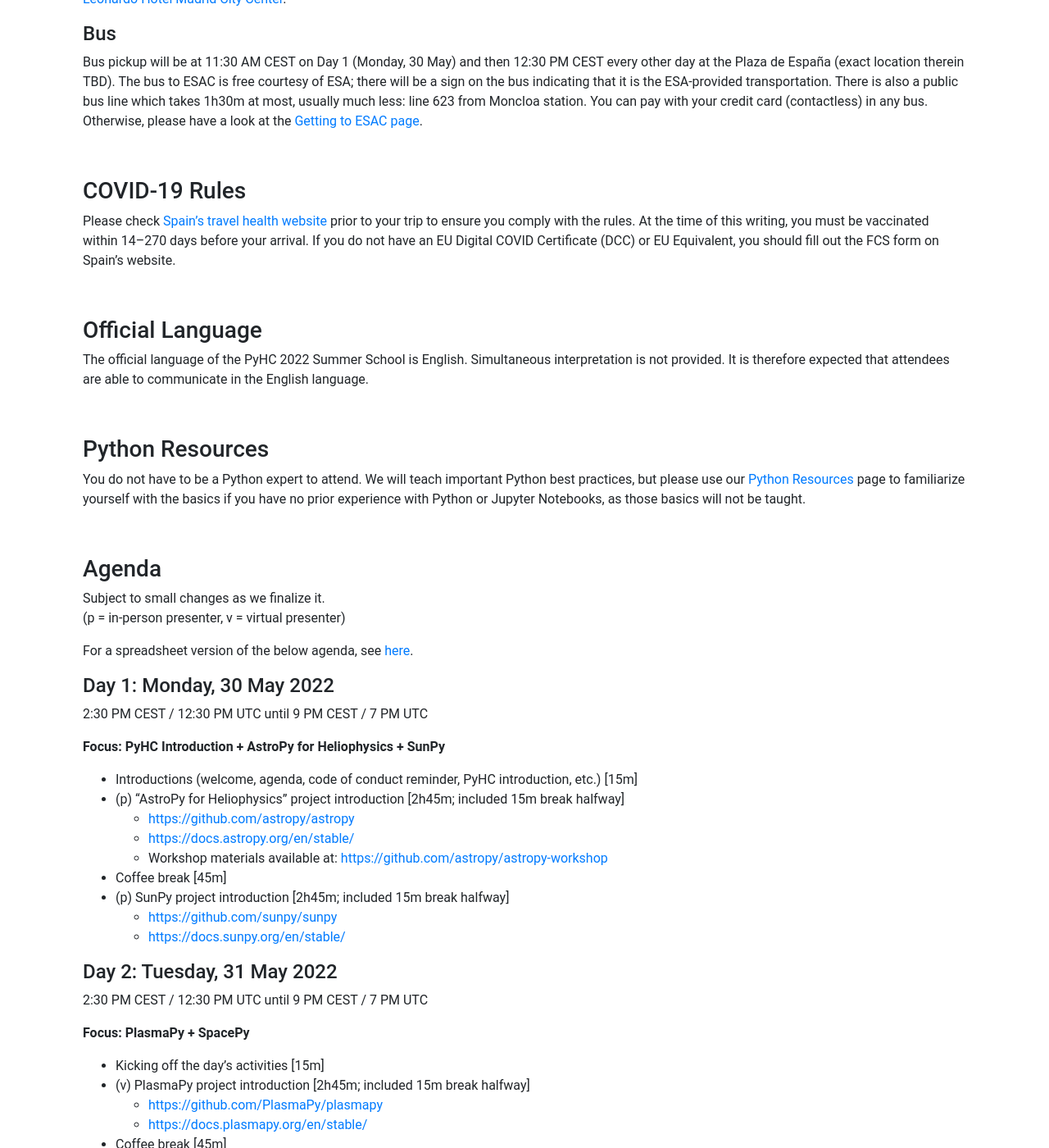
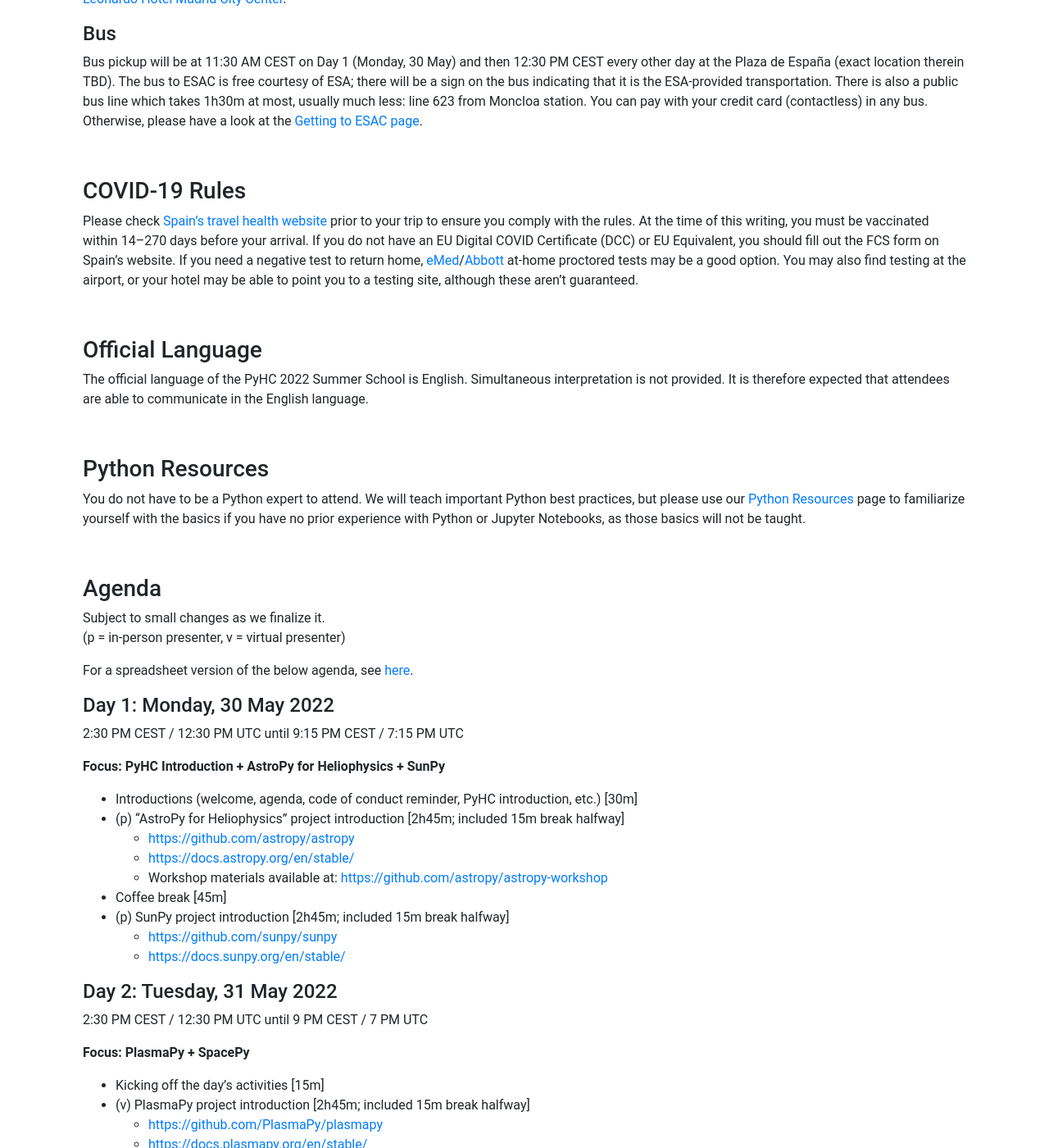
Before and after one commit to heliophysicsPy/heliophysicsPy.github.io, a Jekyll site: the page built from _pages/meetings/summer_school.md, in a window 1280 px wide and 1400 px high, scrolled down 1427 px. Shown: the whole window at 82% size. Built offline with Jekyll 4.4.1, drawn with Linux system fonts in a browser that asks for light colours; nearby versions of some CDN libraries; some of the changed text lies outside the part shown.

Commit message:
Update Summer School page again

```diff
--- a/_pages/meetings/summer_school.md
+++ b/_pages/meetings/summer_school.md
@@ -40,7 +40,7 @@
 <br>
 
 ### COVID-19 Rules
-Please check [Spain's travel health website](https://www.spth.gob.es) prior to your trip to ensure you comply with the rules. At the time of this writing, you must be vaccinated within 14–270 days before your arrival. If you do not have an EU Digital COVID Certificate (DCC) or EU Equivalent, you should fill out the FCS form on Spain's website.
+Please check [Spain's travel health website](https://www.spth.gob.es) prior to your trip to ensure you comply with the rules. At the time of this writing, you must be vaccinated within 14–270 days before your arrival. If you do not have an EU Digital COVID Certificate (DCC) or EU Equivalent, you should fill out the FCS form on Spain's website. If you need a negative test to return home, [eMed](https://www.emed.com/products/covid-at-home-testkit-six-pack)/[Abbott](https://store.optum.com/shop/products/abbott-binaxNOW-COVID-19-ag-emed-at-home-test-kit-2-pack/?utm_source=united&utm_medium=referral&utm_term=&utm_content=2-pack&utm_campaign=travel_ready_covid_test&utm_nooverride=1) at-home proctored tests may be a good option. You may also find testing at the airport, or your hotel may be able to point you to a testing site, although these aren't guaranteed.
 
 <br>
 
@@ -61,10 +61,10 @@
 For a spreadsheet version of the below agenda, see [here](https://docs.google.com/spreadsheets/d/1WR3gKiBlMCFmuRBI7JvUL9CE8J-0uNSRBg_FOCiFD-c/edit?usp=sharing).
 
 #### Day 1: Monday, 30 May 2022
-2:30 PM CEST / 12:30 PM UTC until 9 PM CEST / 7 PM UTC
+2:30 PM CEST / 12:30 PM UTC until 9:15 PM CEST / 7:15 PM UTC
 
 **Focus: PyHC Introduction + AstroPy for Heliophysics + SunPy**
- - Introductions (welcome, agenda, code of conduct reminder, PyHC introduction, etc.) [15m]
+ - Introductions (welcome, agenda, code of conduct reminder, PyHC introduction, etc.) [30m]
  - (p) "AstroPy for Heliophysics" project introduction [2h45m; included 15m break halfway]
     - [https://github.com/astropy/astropy](https://github.com/astropy/astropy)
     - [https://docs.astropy.org/en/stable/](https://docs.astropy.org/en/stable/)
@@ -89,9 +89,10 @@
  - _Buffet dinner together at ESAC this night!_
 
 #### Day 3: Wednesday, 01 June 2022
-2:30 PM CEST / 12:30 PM UTC until 7:45 PM CEST / 3:30 PM UTC
+2:30 PM CEST / 12:30 PM UTC until 7:45 PM CEST / 5:45 PM UTC
 
 **Focus: Solar-MACH + HAPI (with a touch of VirES)**
+ - Kicking off the day's activities [15m]
  - (v) Solar-MACH project introduction [1h15m; included 15 min break at end]
     - [https://github.com/jgieseler/solarmach](https://github.com/jgieseler/solarmach)
  - (p) HAPI project introduction [3h45m; included 45m coffee break halfway]
```
Also changed, not shown: other parts of _pages/meetings/summer_school.md (+3 -3 lines).
